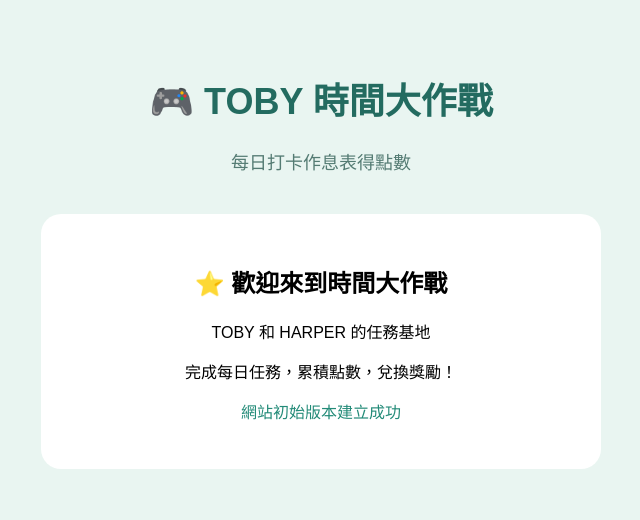
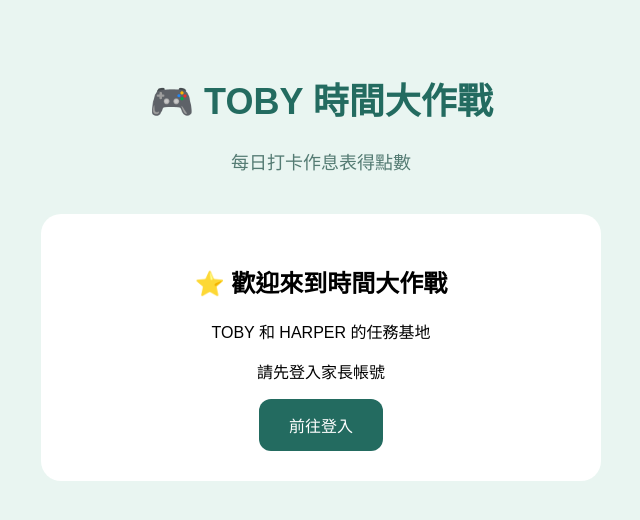
Before and after one commit to bacontoby/toby-time-quest-web, a Next.js app: page / in a window 1280 px wide. Shown: the top 520 px of the page, without its empty margins (319-959 px from the left). Built offline with nearby package versions, Linux system fonts and the light colour scheme; no server answers.

Commit message:
Update page.tsx

```diff
--- a/app/page.tsx
+++ b/app/page.tsx
@@ -1,15 +1,46 @@
+
+"use client";
+
+import { useEffect, useState } from "react";
+import { useRouter } from "next/navigation";
+import { supabase } from "../lib/supabase";
 
 export default function Home() {
+  const router = useRouter();
+  const [email, setEmail] = useState("");
+  const [loading, setLoading] = useState(true);
+
+  useEffect(() => {
+    supabase.auth.getUser().then(({ data }) => {
+      setEmail(data.user?.email ?? "");
+      setLoading(false);
+    });
+
+    const { data: listener } =
+      supabase.auth.onAuthStateChange((_event, session) => {
+        setEmail(session?.user?.email ?? "");
+      });
+
+    return () => listener.subscription.unsubscribe();
+  }, []);
+
+  async function logout() {
+    const { error } = await supabase.auth.signOut();
+    if (error) {
+      alert("登出失敗：" + error.message);
+      return;
+    }
+    router.push("/login");
+  }
+
   return (
-    <main
-      style={{
+    <main style={{
       minHeight: "100vh",
       background: "#e9f5f1",
       padding: "48px 20px",
       fontFamily: "Arial, sans-serif",
-        textAlign: "center",
-      }}
-    >
+      textAlign: "center"
+    }}>
       <h1 style={{ color: "#236b60", fontSize: 36 }}>
         🎮 TOBY 時間大作戰
       </h1>
@@ -18,22 +49,50 @@ export default function Home() {
         每日打卡作息表得點數
       </p>
 
-      <section
-        style={{
+      <section style={{
         maxWidth: 500,
         margin: "40px auto",
         padding: 30,
         background: "white",
-          borderRadius: 20,
-        }}
-      >
+        borderRadius: 20
+      }}>
         <h2>⭐ 歡迎來到時間大作戰</h2>
         <p>TOBY 和 HARPER 的任務基地</p>
-        <p>完成每日任務，累積點數，兌換獎勵！</p>
+
+        {loading ? (
+          <p>確認登入狀態中...</p>
+        ) : email ? (
+          <>
             <p style={{ color: "#238b78" }}>
-          網站初始版本建立成功
+              ✅ 家長登入成功
             </p>
+            <p>{email}</p>
+            <button onClick={logout} style={buttonStyle}>
+              登出
+            </button>
+          </>
+        ) : (
+          <>
+            <p>請先登入家長帳號</p>
+            <button
+              onClick={() => router.push("/login")}
+              style={buttonStyle}
+            >
+              前往登入
+            </button>
+          </>
+        )}
       </section>
     </main>
   );
 }
+
+const buttonStyle: React.CSSProperties = {
+  background: "#236b60",
+  color: "white",
+  padding: "14px 30px",
+  border: 0,
+  borderRadius: 12,
+  fontSize: 16,
+  cursor: "pointer"
+};
```
Lines whose indentation alone changed are shown as unchanged.
